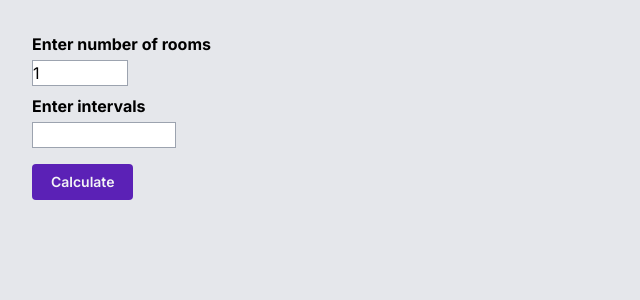
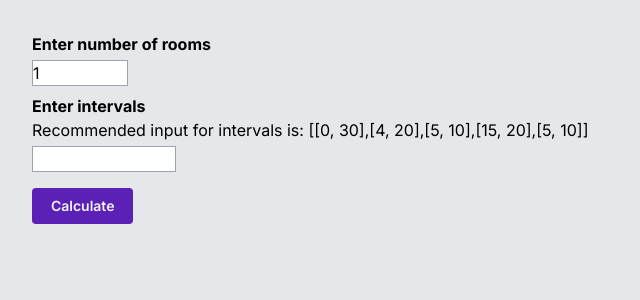
Before and after one commit to doronbar1/example-project, a Next.js app: page /joyous in a window 1280 px wide. Shown: the top 300 px of the page, without its empty margins (0-640 px from the left). Built offline with nearby package versions, Linux system fonts and the light colour scheme.

Commit message:
adding input recommendation

```diff
--- a/app/joyous/page.tsx
+++ b/app/joyous/page.tsx
@@ -54,6 +54,10 @@ export default function Joyous() {
           {errorRoomVal && <div className="text-red-600">Max value is 100</div>}
         </div>
         <div className="mt-2 font-bold">Enter intervals</div>
+        <div>
+          Recommended input for intervals is: [[0, 30],[4, 20],[5, 10],[15,
+          20],[5, 10]]
+        </div>
         <div className="flex flex-col">
           <input
             className="mt-1 w-36 border border-1 border-gray-400"
```
